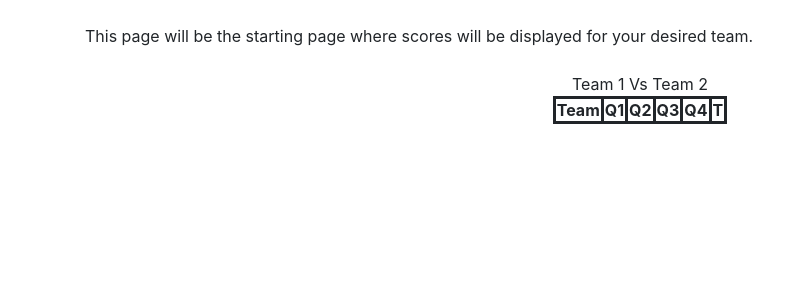
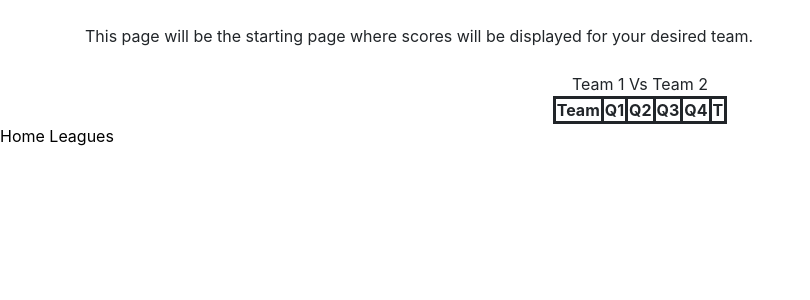
Before and after one commit to DanSLuong/Sports, a Flask app: page / in a window 1280 px wide. Shown: the part 56-356 px from the top of the page, without its empty margins (0-810 px from the left). Run offline with Flask 2, Linux system fonts and the light colour scheme; data that the repository does not hold is empty; some libraries are stand-ins or nearby versions.

Commit message:
UPDATED - Fixed error in main.html

```diff
--- a/templates/main.html
+++ b/templates/main.html
@@ -31,29 +31,6 @@
                     <a class="dropdown-item" href="{{url_for('players')}}"> Players </a>
                 </div>
             </li>
-            <!--
-            <li class="nav-item">
-                <a class="nav-link" href="{{url_for('about')}}"> About </a>
-            </li>
-
-            {% if login_session == False %}
-            <li class="nav-item">
-                <a class="nav-link" href="{{url_for('login')}}"> Login </a>
-            </li>
-            {% else %}
-            <li class="nav-item dropdown">
-                <a class="nav-link dropdown-toggle" href="{{url_for('Leagues')}}" id="navbardrop" data-toggle="dropdown">
-                    Account Info
-                </a>
-                <div class="dropdown-menu">
-                    <a class="dropdown-item" href="#"> Account Info </a>
-                    <a class="dropdown-item" href="#"> Leagues </a>
-                    <a class="dropdown-item" href="#"> Teams </a>
-                    <a class="dropdown-item" href="{{url_for('logout')}}"> Logout </a>
-                </div>
-            </li>
-            {% endif %}
-            -->
         </ul>
     </nav>
     <br>
@@ -66,9 +43,9 @@
 
 </body>
 
-<!--
+
 <footer>
-    <a href="{{url_for('home')}}"> Home </a><a href="{{url_for('about')}}"> About </a>
+    <a href="{{url_for('home')}}"> Home </a><a href="{{url_for('leagues')}}"> Leagues </a>
 </footer>
--->
+
 </html>
```
